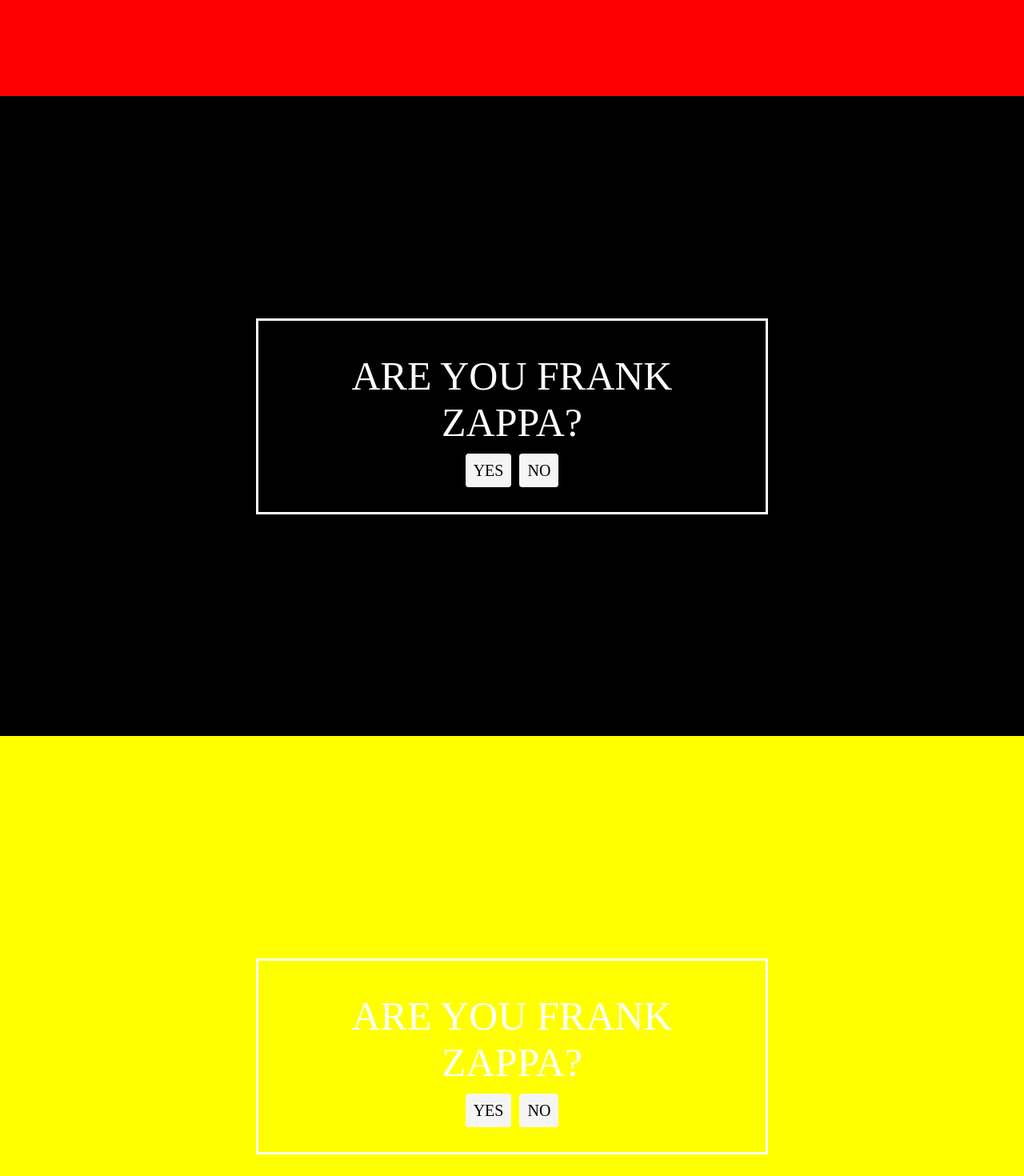
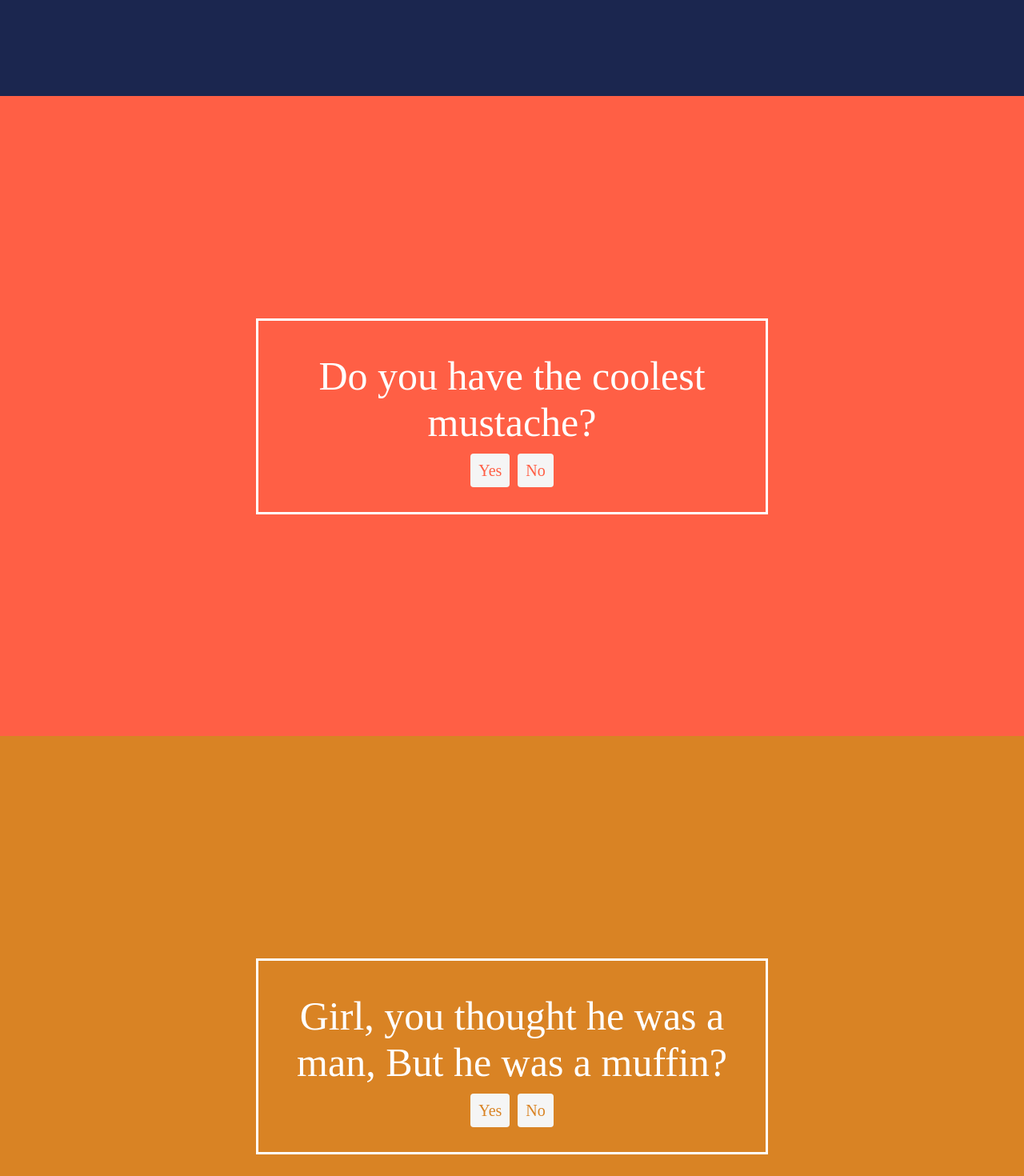
Before and after one commit to delvalj/robbase, a Vue app: page / in a window 1280 px wide. Shown: the part 680-2150 px from the top of the page at 80% size. Built offline with nearby package versions, Linux system fonts and the light colour scheme; a web font is replaced by a local one.

Commit message:
fin del proyecto

```diff
--- a/src/App.vue
+++ b/src/App.vue
@@ -1,34 +1,18 @@
 <template>
   <div class="container">
-  <section id="1" style="background-color: red">
+  <section v-for="choice in choices"
+           :key="choice.id"
+           :id="choice.id"
+           :style="{'background-color':choice.background}">
     <div class="choice">
-      <div class="question">ARE YOU FRANK ZAPPA?</div>
-      <a href="#2">YES</a>
-      <a href="#">NO</a>
-    </div>
-  </section>
+      <div class="question">{{choice.question}}</div>
+      <a v-for="link in choice.links"
+         :key="link"
+         :href="link.href"
+         :style="{ color:choice.background }" >
+         {{ link.label }}
 
-  <section id="2" style="background-color: black">
-    <div class="choice">
-      <div class="question">ARE YOU FRANK ZAPPA?</div>
-      <a href="">YES</a>
-      <a href="">NO</a>
-    </div>
-  </section>
-
-  <section style="background-color: yellow">
-    <div class="choice">
-      <div class="question">ARE YOU FRANK ZAPPA?</div>
-      <a href="">YES</a>
-      <a href="">NO</a>
-    </div>
-  </section>
-
-  <section style="background-color: green">
-    <div class="choice">
-      <div class="question">ARE YOU FRANK ZAPPA?</div>
-      <a href="">YES</a>
-      <a href="">NO</a>
+      </a>
     </div>
   </section>
 
@@ -37,7 +21,62 @@
 
 <script>
 
-export default {};
+export default {
+  data(){
+    return{
+      choices:[
+        {
+          id: 1,
+          question: "Are you the best guitarist ever?",
+          links: [
+            {href: "#3", label: "Yes" },
+            {href: "#5", label: "No" },
+          ],
+          background: "#1B264F"
+        },
+        {
+          id: 2,
+          question: "Do you have the coolest mustache?",
+          links: [
+            {href: "#4", label: "Yes" },
+            {href: "#5", label: "No" },
+          ],
+          background: "#FF5F45"
+        },{
+          id: 3,
+          question: "Girl, you thought he was a man, But he was a muffin?",
+          links: [
+            {href: "#2", label: "Yes" },
+            {href: "#5", label: "No" },
+          ],
+          background: "#D98324"
+        },{
+          id: 4,
+          question: "Moving to Montana soon?",
+          links: [
+            {href: "#6", label: "Yes" },
+            {href: "#5", label: "No" },
+          ],
+          background: "#A40606"
+        },{
+          id: 5,
+          question: "So... you are not Frank Zappa",
+          links: [
+            {href: "#1", label: "Nope...." },
+          ],
+          background: "#D7CF07"
+        },{
+          id: 6,
+          question: "Then You Are FRANK ZAPPA",
+          links: [
+            {href: "https://www.youtube.com/watch?v=_q0nImsfMvE", label: "HELL YES" },
+          ],
+          background: "#230007"
+        },
+      ]
+    }
+  }
+};
 </script>
 
 <style>
@@ -45,7 +84,9 @@
 *{
   box-sizing: border-box;
 }
-html{}
+html{
+  scroll-behavior: smooth;
+}
 body {
   margin: 0;
   padding: 0;
```
